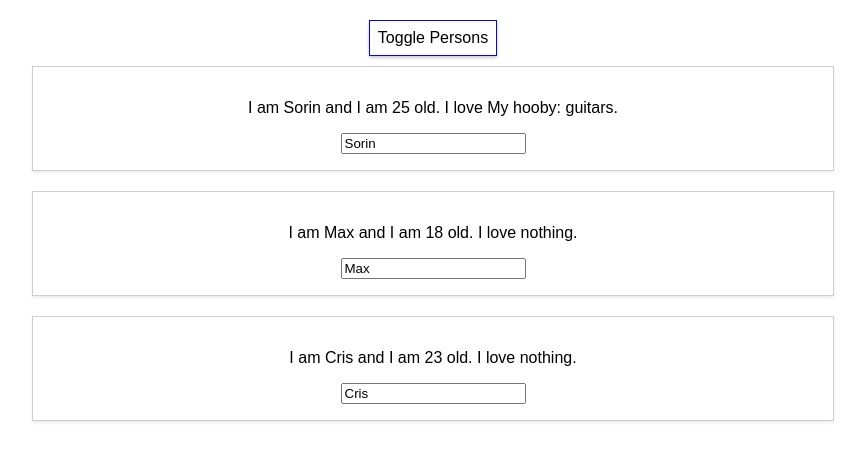
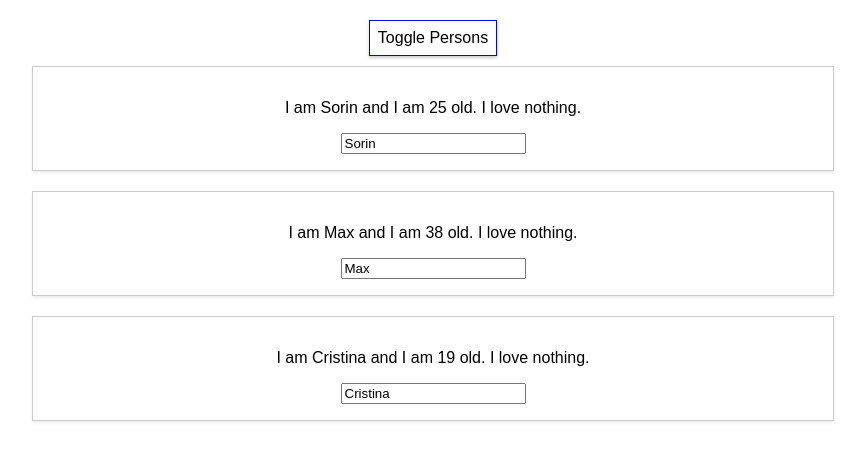
Before and after one commit to sorin21/05.styling-react-components, a React (Create React App) app: page / in a window 1280 px wide. Both pictures are taken after a click on the button "Toggle Persons". Shown: the top 460 px of the page, without its empty margins (207-1072 px from the left). Built offline with nearby package versions, Linux system fonts and the light colour scheme.

Commit message:
Finish this module: Spread vs Slice

```diff
--- a/src/App.js
+++ b/src/App.js
@@ -5,33 +5,39 @@
 class App extends Component {
   state = {
     persons: [
-      { id: 'das4', name: 'Sorin', age: '25' },
-      { id: 'dsf1', name: 'Max', age: 38 },
-      { id: 'ghfhg5', name: 'Cristina', age: 19 }
+      { id: 'das1', name: 'Sorin', age: '25' },
+      { id: 'das2', name: 'Max', age: 38 },
+      { id: 'das3', name: 'Cristina', age: 19 }
     ],
     showPersons: false,
     toggleClicked: 0
   }
-  switchNameHandler = (newName) => {
-    console.log('clicked switch');
-    // this.state.persons[0].name = "Adam"
-    this.setState({
-      persons: [
-        { id: 'das4', name: newName, age: '25' },
-        { id: 'dsf1', name: 'Max', age: 38 },
-        { id: 'ghfhg5', name: 'Cristina', age: 19 }
-      ]})
+
+  nameChangeHandler = (event, id) => {
+    const personIndex = this.state.persons.findIndex(pers => {
+      return pers.id === id;
+    });
+
+    // get a copy the actual person {id: "das1", name: "Sorin", age: "25"}
+    const person = {...this.state.persons[personIndex]};
+
+    // get the actual input name value
+    person.name = event.target.value;
+
+    // get a copy the persons with the updated name value
+    const persons = [...this.state.persons];
+
+    // update persons[personIndex] {id: "das1", name: "Sorin", age: "25"} to
+    // actual person {id: "das1", name: "Sorindfgd", age: "25"}
+    persons[personIndex] = person;
+    this.setState({ persons: persons });
   }
 
-  nameChangeHandler = (event) => {
-    console.log('clicked change');
-    this.setState({
-      persons: [
-        { id: 'das4', name: 'Sorin', age: '25' },
-        { id: 'dsf1', name: event.target.value, age: 38 },
-        { id: 'ghfhg5', name: 'Cristina', age: 19 }
-      ]
-    })
+  deletePersonHandler = (personIndex) => {
+    // const persons = this.state.persons.slice();
+    const persons = [...this.state.persons];
+    persons.splice(personIndex, 1);
+    this.setState({persons: persons});
   }
 
   togglePersonsHandler = () => {
@@ -56,20 +62,16 @@
       // if the above condition is true
       persons = (
         <div>
-          <Person
-            name={this.state.persons[0].name}
-            age="25">My hooby: guitars</Person>
-          <Person
-            name={this.state.persons[1].name}
-            age="18"
-            click={(event) => this.switchNameHandler('Traian')}
-            changed={this.nameChangeHandler}></Person>
-          <Person
-            name="Cris"
-            age="23"></Person>
+          {this.state.persons.map((person, index) => {
+            return <Person
+              key={person.id}
+              name={person.name}
+              age={person.age}
+              click={() => this.deletePersonHandler(index)}
+              changed={(event) => this.nameChangeHandler(event, person.id)} />
+          })}
         </div>
       );
-
     }
 
     return (
@@ -82,5 +84,4 @@
     );
   }
 }
-
 export default App;
```
